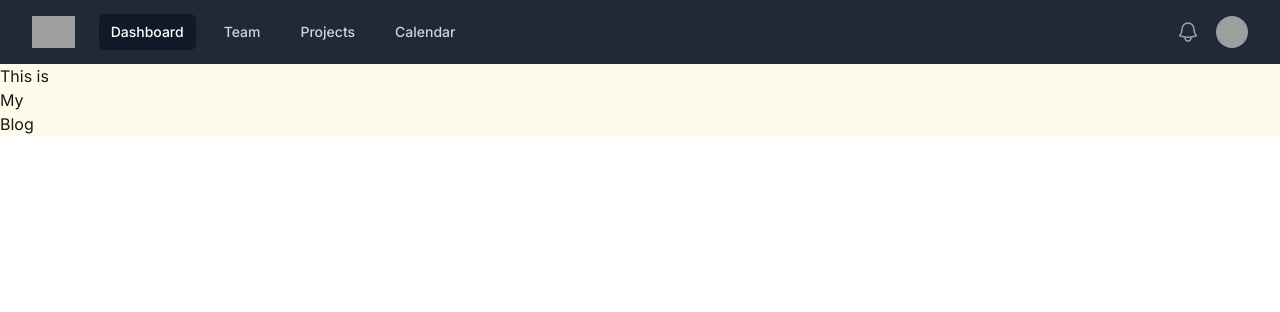
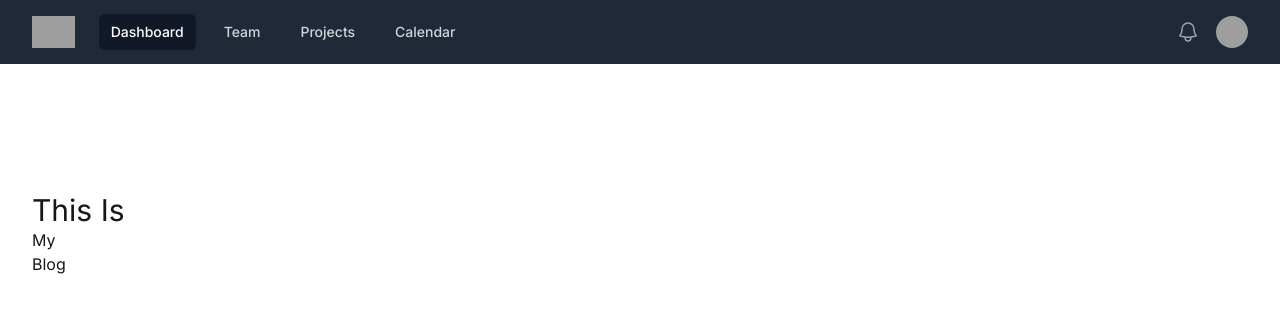
Before and after one commit to Mouzone/blog, a Next.js app: page / in a window 1280 px wide. Shown: the top 312 px of the page. Built offline with nearby package versions, Linux system fonts and the light colour scheme; grey boxes are pictures that could not be loaded.

Commit message:
Create front end components

```diff
--- /dev/null
+++ b/src/app/(pages)/components/content.tsx
@@ -0,0 +1,9 @@
+export default function Content() {
+    return (
+        <div className="bg-white mx-auto max-w-7xl py-24 sm:px-6 sm:py-32 lg:px-8">
+            <h2 className="text-3xl"> This Is </h2>
+            <h2> My </h2>
+            <h2> Blog </h2>
+        </div>
+    )
+}
--- a/src/app/(pages)/page.tsx
+++ b/src/app/(pages)/page.tsx
@@ -1,23 +1,12 @@
 import Navbar from "@/app/(pages)/components/Navbar.tsx";
+import Content from "@/app/(pages)/components/content.tsx";
 
 export default function Landing() {
     // todo: add logic here to check if access token
     return (
         <>
             <Navbar/>
-            <div className="bg-amber-50">
-                <div>
-                    This is
-                </div>
-                <div>
-                    My
-                </div>
-                <div>
-                    Blog
-                </div>
-            </div>
-
+            <Content/>
         </>
-
     )
 }
```
Also changed, not shown: src/app/fonts/GeistMonoVF.woff (deleted), src/app/fonts/GeistVF.woff (deleted).
